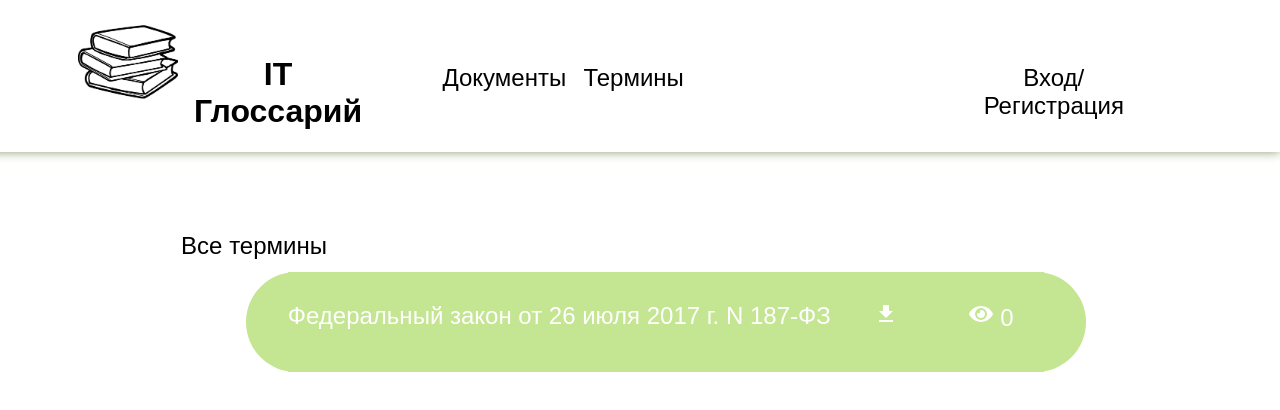
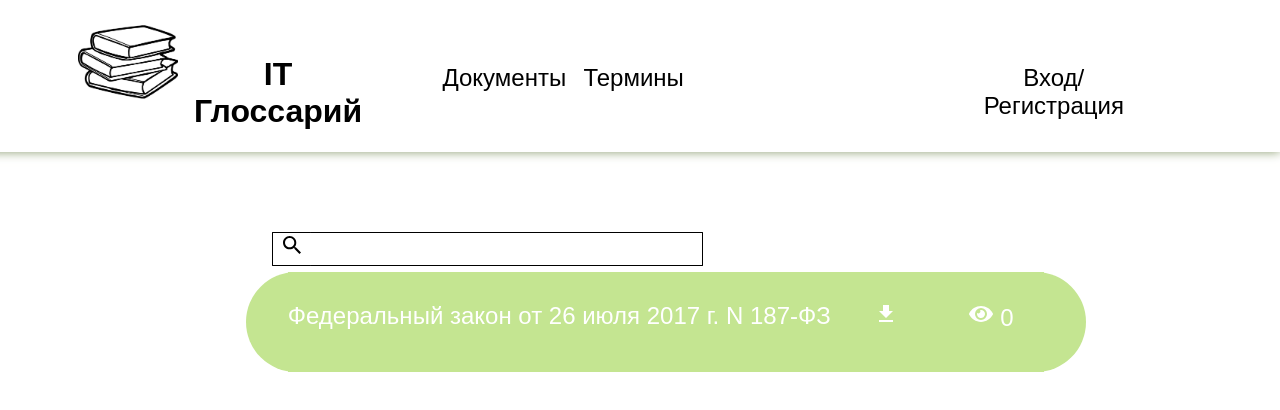
Before and after one commit to fridalif/it_glossary_nextjs, a Next.js app: page /terms in a window 1280 px wide. Shown: the top 410 px of the page. Built offline with nearby package versions, Linux system fonts and the light colour scheme.

Commit message:
designed search field

```diff
--- a/components/Body/Body.jsx
+++ b/components/Body/Body.jsx
@@ -2,6 +2,7 @@ import { Component } from 'react';
 import styles from './Body.module.css';
 import { ContentBubble } from '../ContentBubble/ContentBubble';
 import { RegisterForm } from '../RegisterForm/RegisterForm';
+import { IoMdSearch } from "react-icons/io";
 
 export class Body extends Component {
     constructor(props){
@@ -16,8 +17,13 @@ export class Body extends Component {
             <div className={styles.body}>
                 <div className={styles.bodyContentTitle} id='bodyContentTitle'>
                     {this.state.mode === 'Home' && <>Самые популярные документы</>}
-                    {this.state.mode === 'Documents' && <>Все документы</>}
-                    {this.state.mode === 'Terms'&& <>Все термины</>}
+                    {
+                        this.state.mode === 'Documents' || this.state.mode==='Terms' &&
+                        <>
+                            <input type='text' name='search' id='search' className={styles.searchField} />
+                            <div className={styles.searchIcon}><IoMdSearch /></div>
+                        </>
+                    }
                 </div>
                 {this.state.mode === 'Register' || this.state.mode === 'Login' ?
                   <RegisterForm mode={this.state.mode} />
--- a/components/Body/Body.module.css
+++ b/components/Body/Body.module.css
@@ -9,8 +9,34 @@
 .bodyContentTitle{
     font-family:'Montserrat', sans-serif;
     font-size: 24px;
-    height: 10%;
+    height: 30px;
     text-align: center;
-    left:15%;
+    left:0;
+    width:100%;
     position: absolute;
 }
+
+.searchField{
+    height: 100%;
+    width:30%;
+    position:absolute;
+    font-size: 16px;
+    left:25%;
+    border:none;
+    border-top:black 1px solid;
+    border-bottom:black 1px solid;
+    border-right:black 1px solid;
+    outline: none;
+    border-radius: 1px;
+}
+
+
+.searchIcon{
+    position:absolute;
+    width:3%;
+    border-radius: 1px;
+    height: 105%;
+    left:22%;
+    border: black 1px solid;
+    border-right: none;
+}
```
